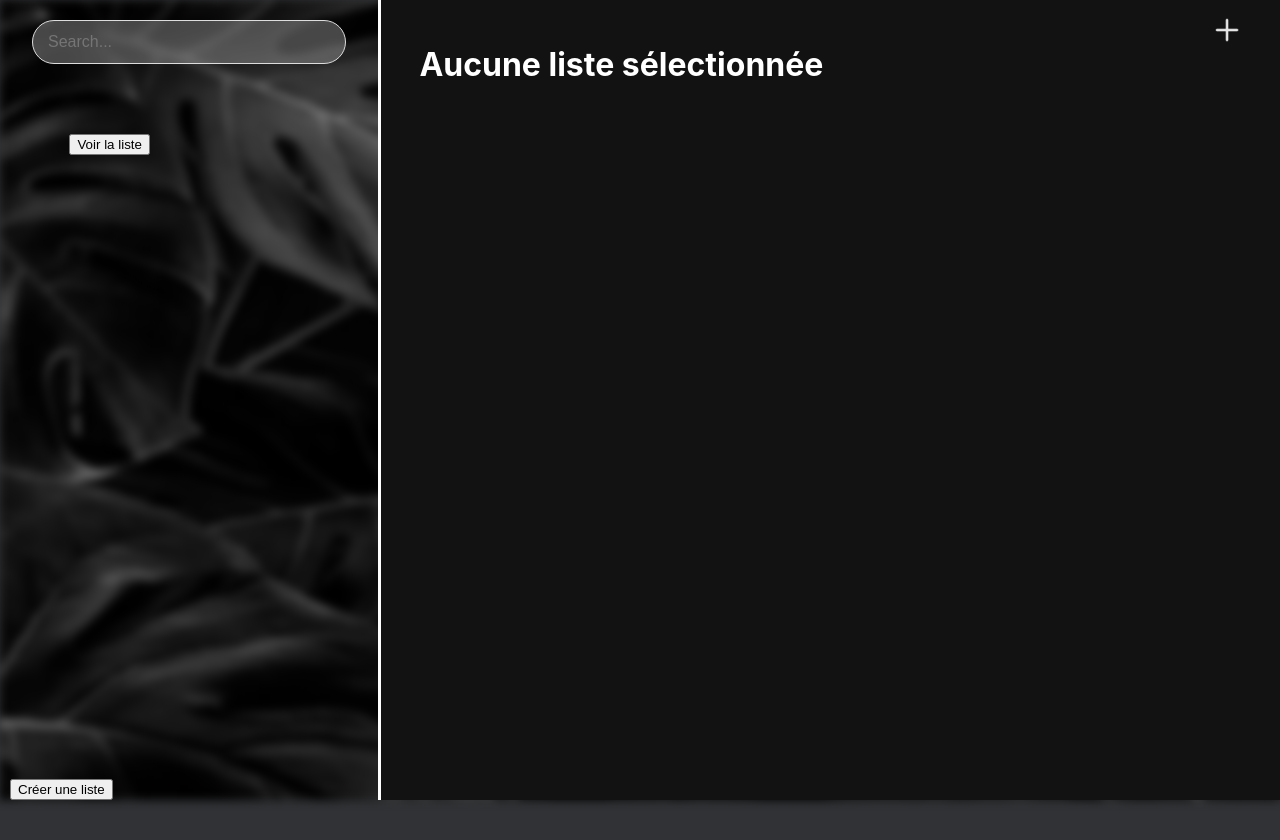
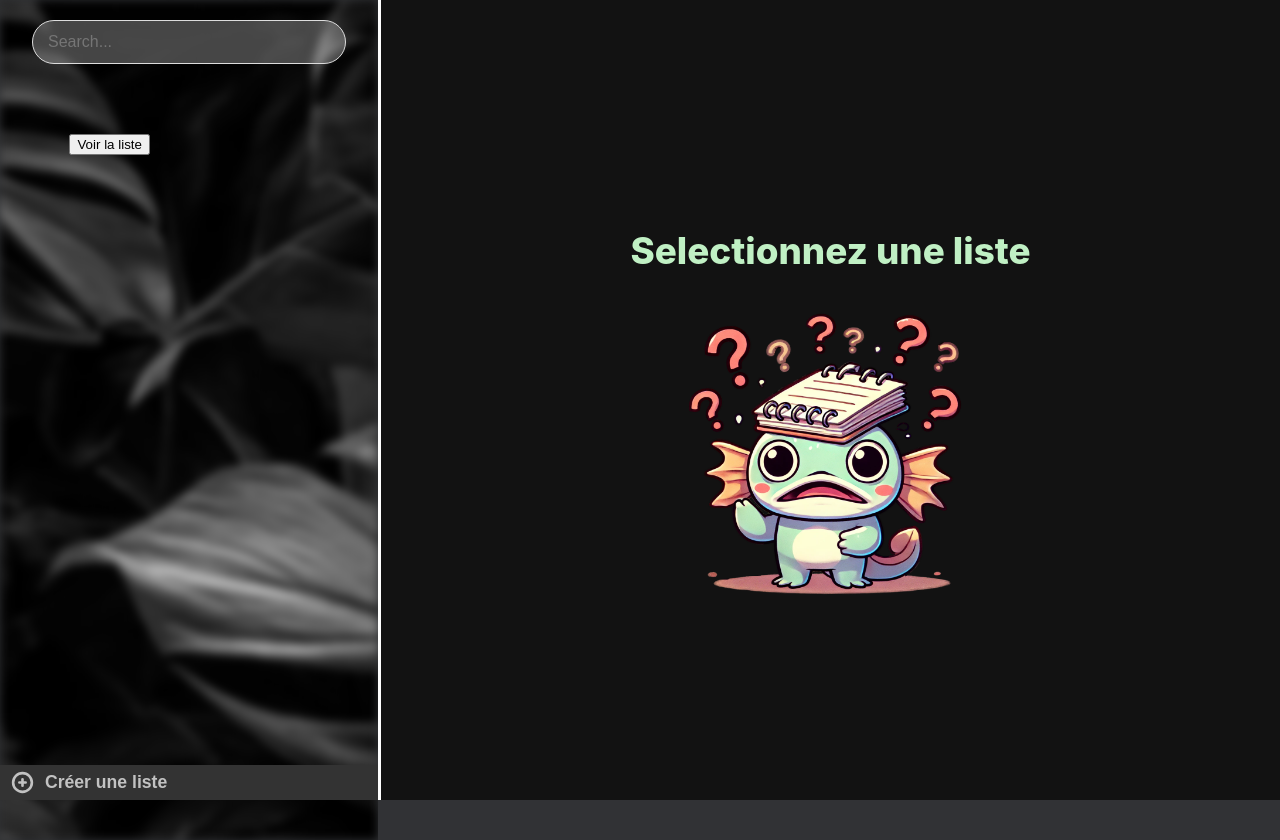
Before and after one commit to Nicode611/to-do-list-react, a React (Create React App) app in the folder to-do-list/: page / in a window 1280 px wide. Built offline with nearby package versions, Linux system fonts and the light colour scheme.

Commit message:
visuals improvments

```diff
--- a/to-do-list/src/components/AddListModal/AddListModal.css
+++ b/to-do-list/src/components/AddListModal/AddListModal.css
@@ -5,7 +5,7 @@
     right: 0px;
     align-self: center;
     background-color: rgba(0, 0, 0, 0.589);
-    position: absolute;
+    position: fixed;
     justify-content: center;
     align-items: center;
     z-index: 998;
@@ -13,7 +13,8 @@
 
 .add-list-modal-container {
     height: 250px;
-    width: 80%;
+    width: 20%;
+    min-width: 300px;
     border-radius: 10px;
     border: solid 2px rgba(255, 255, 255, 0.139);
     background-color: #262628;
--- a/to-do-list/src/components/AddListModal/AddListModal.jsx
+++ b/to-do-list/src/components/AddListModal/AddListModal.jsx
@@ -25,7 +25,10 @@ function AddListModal({isOpen, handleClick, listInfo}) {
 
     // Event when submit the infos
     const handleSubmit = (e) => {
-        e.preventDefault(); // Empêche le rechargement de la page
+        e.preventDefault();
+
+
+
         dispatch(addList({
             name : listName,
             color : listColor,
@@ -43,7 +46,7 @@ function AddListModal({isOpen, handleClick, listInfo}) {
                         List name :
                         <input
                             type="text"
-                            onChange={(e) => setListName(e.target.value)}
+                            onChange={(e) => setListName(e.target.value.charAt(0).toUpperCase() + e.target.value.slice(1))}
                             value={listName}
                             required
                         />
--- a/to-do-list/src/components/ListIconsContainer/ListIcon/ListIcon.css
+++ b/to-do-list/src/components/ListIconsContainer/ListIcon/ListIcon.css
@@ -36,6 +36,9 @@
     margin: 10px;
     color: rgba(255, 255, 255, 0.763);
     font-weight: bolder;
+    white-space: nowrap;
+    overflow: hidden;
+    text-overflow: ellipsis;
 }
 
 .list-color-dot {
--- a/to-do-list/src/components/TasksContainer/Task/Task.jsx
+++ b/to-do-list/src/components/TasksContainer/Task/Task.jsx
@@ -1,4 +1,5 @@
 import React from 'react'
+import { useState } from 'react';
 import { useDispatch } from 'react-redux'
 import { delTask } from '../../../redux/slices/listsSlices';
 import "./Task.css"
@@ -7,18 +8,22 @@ function Task({task, listId}) {
 
     let dispatch = useDispatch();
 
+    const [isFadingOut, setIsFadingOut] = useState(false); // État pour gérer l'animation
+
     let deleteTask = (e, listId, task) => {
         e.stopPropagation();
 
         if (e.target.checked) {
+            setIsFadingOut(true); // Déclenche l'animation
+
             setTimeout(() => {
-                dispatch(delTask(listId, task));
-            }, 500);
+                dispatch(delTask(listId, task)); // Supprime l'élément après l'animation
+            }, 500); // Temps correspondant à l'animation en CSS
         }
     };
 
   return (
-    <li className='task-element'>
+    <li className={`task-element ${isFadingOut ? 'fade-out' : ''}`}>
         <label className="custom-checkbox">
             <input type="checkbox" onChange={(e) => {deleteTask(e, {listId, task})}} />
             <span className="circle"></span>
--- a/to-do-list/src/components/TasksContainer/TasksContainer.css
+++ b/to-do-list/src/components/TasksContainer/TasksContainer.css
@@ -8,83 +8,6 @@
     font-size: 1.5rem;
 }
 
-.task-element {
-    border-bottom: solid 1px rgba(177, 177, 177, 0.494);
-    background-color: rgb(21, 21, 21);
-    padding: 10px;
-}
-
-.task-state {
-    margin-right: 40px;
-}
-
-/* Masquer l'apparence native de la checkbox */
-.custom-checkbox input[type="checkbox"] {
-    display: none;
-  }
-
-  /* Conteneur */
-  .custom-checkbox {
-    display: flex;
-    align-items: center;
-    cursor: pointer;
-  }
-
-  /* Cercle représentant la checkbox */
-  .custom-checkbox .circle {
-    width: 20px;
-    height: 20px;
-    border: 2px solid #555;
-    border-radius: 50%;
-    margin-right: 10px;
-    background-color: #fff;
-    display: inline-block;
-    transition: background-color 0.3s, border-color 0.3s;
-  }
-
-  /* Cercle quand la checkbox est cochée */
-  .custom-checkbox input[type="checkbox"]:checked + .circle {
-    background-color: #4caf50;
-    border-color: #4caf50;
-    position: relative;
-  }
-
-  /* Ajout d'une coche dans le cercle */
-  .custom-checkbox input[type="checkbox"]:checked + .circle::after {
-    content: '';
-    width: 8px;
-    height: 8px;
-    background-color: white;
-    border-radius: 50%;
-    position: absolute;
-    top: 50%;
-    left: 50%;
-    transform: translate(-50%, -50%);
-  }
-
-  /* Champ de texte modifiable */
-  .custom-checkbox .checkbox-label {
-    width: auto;
-    border: none;
-    color: white;
-    font-size: 1.4rem;
-    font-weight: 500;
-    padding: 5px;
-    background-color: transparent;
-    outline: none;
-    transition: border-color 0.3s;
-  }
-
-  /* Focus sur le texte */
-  .custom-checkbox .checkbox-label:focus {
-    border-color: #2196f3;
-  }
-
-  /* Effet quand la checkbox est cochée (appliqué au texte) */
-  .custom-checkbox input[type="checkbox"]:checked + .circle + .checkbox-label {
-    color: #4caf50;
-  }
-
   .add-task {
     height: 56.5px;
     border-bottom: solid 1px rgba(177, 177, 177, 0.494);
--- a/to-do-list/src/components/TasksContainer/TasksContainer.jsx
+++ b/to-do-list/src/components/TasksContainer/TasksContainer.jsx
@@ -38,7 +38,6 @@ function ListContainer(props) {
                                 const inputValue = e.target.value;
                                 addTaskToList(list.id, inputValue);
                                 e.target.value = "";
-                                props.handleAddTask();
                             }
                         }} />
                     </label>
--- a/to-do-list/src/layout/TasksSection/TasksSection.css
+++ b/to-do-list/src/layout/TasksSection/TasksSection.css
@@ -8,6 +8,11 @@
     padding: 0px 3% 0px 3%;
     border-left: solid 3px white;
     overflow-y: auto;
+}
+
+.tasks-section {
+    height: 100%;
+    width: 100%;
 }
 
 .task-tools-container {
@@ -39,3 +44,23 @@
     text-align: left;
     margin: 0px 0px 10px 0px;
 }
+
+.no-tasks-section {
+    width: 100%;
+    height: 100%;
+    display: flex;
+    align-items: center;
+    justify-content: center;
+    flex-direction: column;
+}
+
+.no-tasks-section h2 {
+    font-size: 2.3rem;
+    font-weight: 800;
+    color: #c0f0c4;
+}
+
+.no-task-image {
+    height: 300px;
+    width: 300px;
+}
--- a/to-do-list/src/layout/TasksSection/TasksSection.jsx
+++ b/to-do-list/src/layout/TasksSection/TasksSection.jsx
@@ -2,14 +2,14 @@ import React from 'react'
 import { useSelector } from 'react-redux';
 import { useState } from 'react';
 import PlusIcon from "../../assets/icons/plus-icon.png";
+import noTaskImg from "../../assets/images/no-task-image.png"
 import "./TasksSection.css";
 import TasksContainer from '../../components/TasksContainer/TasksContainer';
 
 function ListSection() {
 
     // State for the selected list
-    let list = useSelector(state => state.lists.value.find(list => list.selected === true)) || { name: "Aucune liste sélectionnée" };
-
+    let list = useSelector(state => state.lists.value.find(list => list.selected === true));
 
     //State to add Task
     let [task, setTask] = useState(false)
@@ -21,13 +21,27 @@ function ListSection() {
 
     return (
         <div className='list-section'>
-            <div className='task-tools-container'>
-                <img className='add-task-icon' src={PlusIcon} alt="" onClick={handleAddTask}/>
+
+            {list ?
+            <div className='tasks-section'>
+                <div className='task-tools-container'>
+                    <img className='add-task-icon' src={PlusIcon} alt="" onClick={handleAddTask}/>
+                </div>
+                <div className='list-title-container'>
+                    <h2 className='list-title'>{list.name}</h2>
+                </div>
+                <TasksContainer addTaskOpened={task} handleAddTask={handleAddTask}></TasksContainer>
+
             </div>
-            <div className='list-title-container'>
-                <h2 className='list-title'>{list.name}</h2>
+            :
+            <div className='no-tasks-section'>
+                <h2>Selectionnez une liste</h2>
+                <img alt='no-task-image' className='no-task-image' src={noTaskImg}/>
             </div>
-            <TasksContainer addTaskOpened={task} handleAddTask={handleAddTask}></TasksContainer>
+            }
+
+
+
         </div>
     )
 }
--- a/to-do-list/src/layout/ToolsSection/ToolsSection.css
+++ b/to-do-list/src/layout/ToolsSection/ToolsSection.css
@@ -1,4 +1,5 @@
 .tools-section {
+    position: relative;
     width: 30%;
     max-width: 400px;
     min-width: 350px;
@@ -27,7 +28,33 @@
 }
 
 .create-list-button {
-    position: fixed;
-    bottom: 0px;
-    left: 10px;
+    position: absolute;
+    bottom: 40px;
+    left: 0;
+    width: 100%;
+    padding: 5px 0px 5px 0px;
+    background-color: #333;
+    height: 35px;
+    font-weight: 600;
+    font-size: 1.1rem;
+    color: rgb(194, 194, 194);
+    border: none;
+    text-align: left;
+    display: flex;
+    align-items: center;
 }
+
+.create-list-button:hover {
+    cursor: pointer;
+    color: rgb(235, 235, 235);
+}
+
+.create-list-button::before {
+    content: '';
+    display: inline-block;
+    width: 25px;
+    height: 25px;
+    background: url('../../assets/icons/create-list-icon.svg') no-repeat center;
+    background-size: contain;
+    padding-right: 20px;
+  }
```
Also changed, not shown: to-do-list/src/components/TasksContainer/Task/Task.css (+95 -0 lines), to-do-list/src/assets/icons/create-list-icon.svg (added), to-do-list/src/assets/images/no-task-image.png (added).
